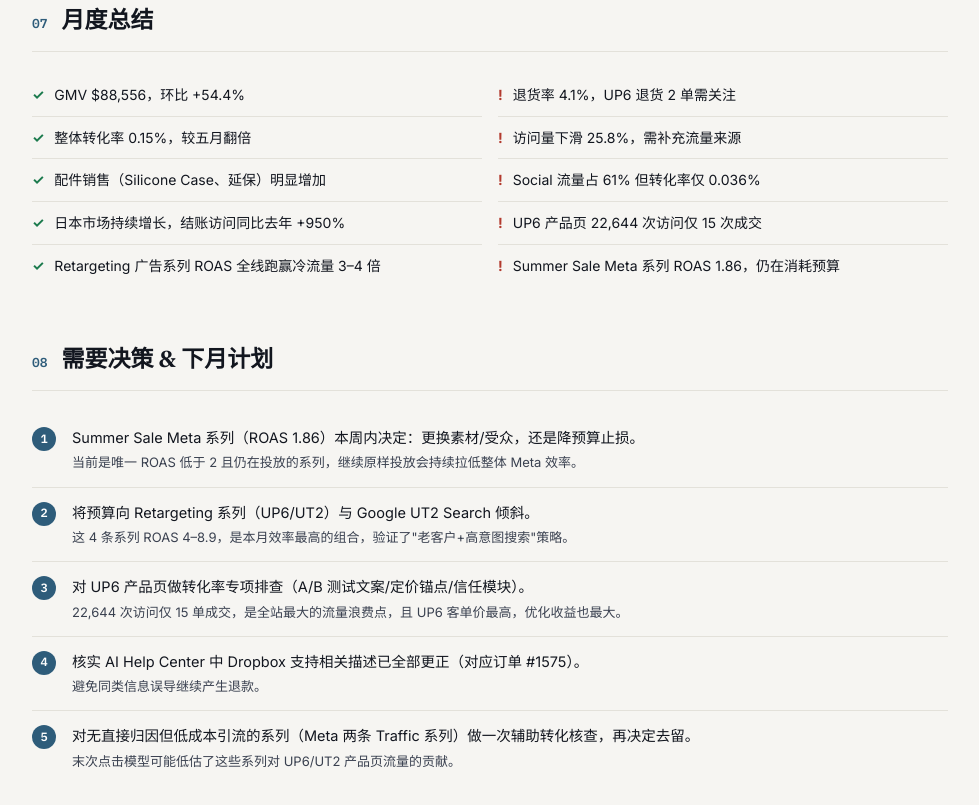
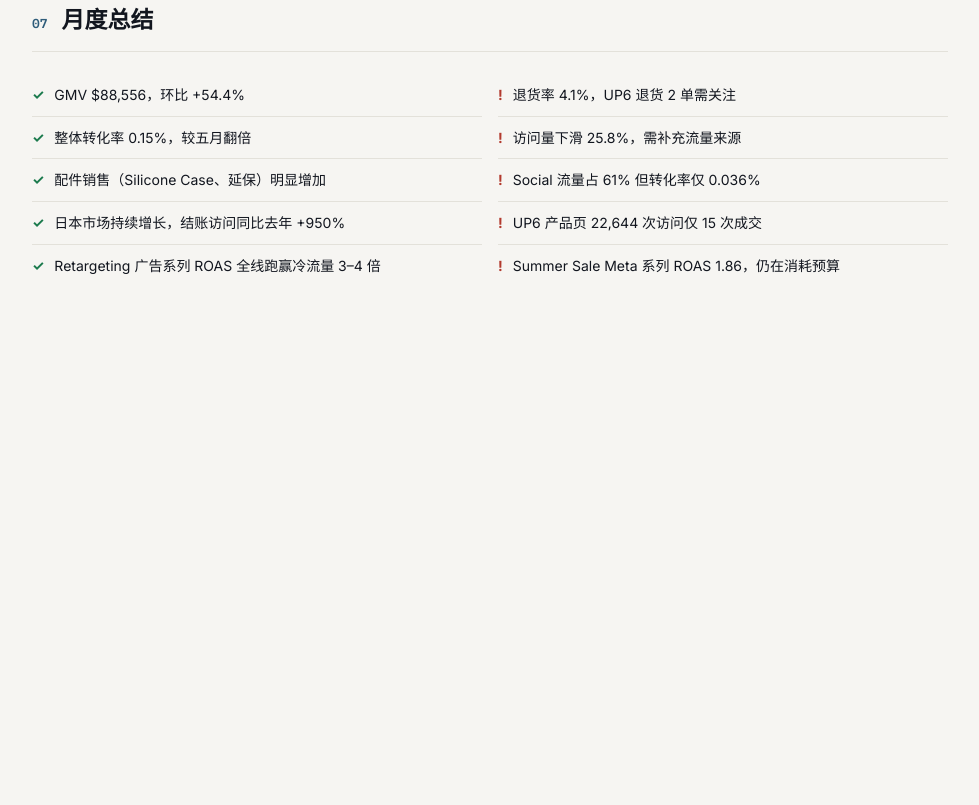
Before and after one commit to theyouthforyou/unifydrive-weekly, a plain HTML site: page reports/2026-06.html in a window 1280 px wide. Shown: the part 4084-4889 px from the top of the page, without its empty margins (150-1129 px from the left). After the commit the page ends 4506 px from the top, so only its background shows below. Drawn offline with Linux system fonts and the light colour scheme.

Commit message:
删除08决策计划章节
Co-Authored-By: Claude Opus 4.7 <noreply@anthropic.com>

```diff
--- a/reports/2026-06.html
+++ b/reports/2026-06.html
@@ -536,36 +536,6 @@
     </div>
   </div>
 
-  <!-- 七、需要决策 & 下月计划 -->
-  <div class="section" style="margin-bottom:20px;">
-    <div class="section-head">
-      <span class="section-num">08</span>
-      <h2>需要决策 &amp; 下月计划</h2>
-    </div>
-    <ol class="action-list">
-      <li>
-        Summer Sale Meta 系列（ROAS 1.86）本周内决定：更换素材/受众，还是降预算止损。
-        <div class="action-why">当前是唯一 ROAS 低于 2 且仍在投放的系列，继续原样投放会持续拉低整体 Meta 效率。</div>
-      </li>
-      <li>
-        将预算向 Retargeting 系列（UP6/UT2）与 Google UT2 Search 倾斜。
-        <div class="action-why">这 4 条系列 ROAS 4–8.9，是本月效率最高的组合，验证了"老客户+高意图搜索"策略。</div>
-      </li>
-      <li>
-        对 UP6 产品页做转化率专项排查（A/B 测试文案/定价锚点/信任模块）。
-        <div class="action-why">22,644 次访问仅 15 单成交，是全站最大的流量浪费点，且 UP6 客单价最高，优化收益也最大。</div>
-      </li>
-      <li>
-        核实 AI Help Center 中 Dropbox 支持相关描述已全部更正（对应订单 #1575）。
-        <div class="action-why">避免同类信息误导继续产生退款。</div>
-      </li>
-      <li>
-        对无直接归因但低成本引流的系列（Meta 两条 Traffic 系列）做一次辅助转化核查，再决定去留。
-        <div class="action-why">末次点击模型可能低估了这些系列对 UP6/UT2 产品页流量的贡献。</div>
-      </li>
-    </ol>
-  </div>
-
 </div>
 </body>
 </html>
```
